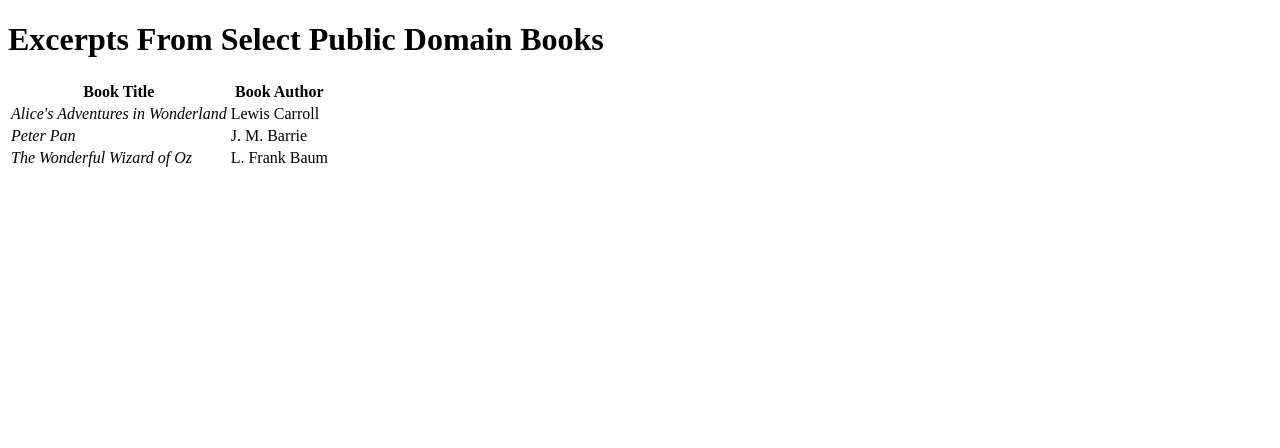
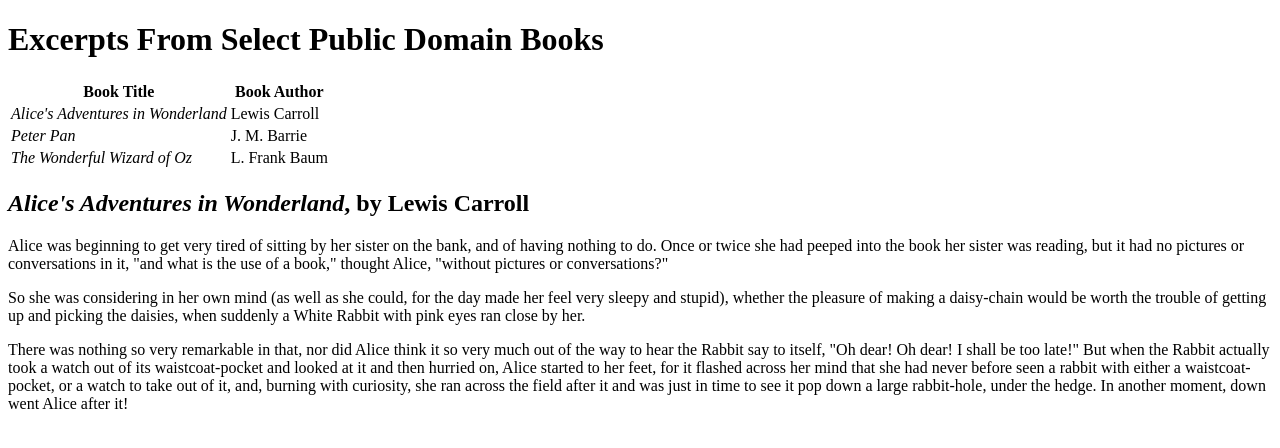
Before and after one commit to joenwoke/ITMD361-Lab3, a plain HTML site: page index.html in a window 1280 px wide. Drawn offline with Linux system fonts and the light colour scheme.

Commit message:
Updated first book's content

```diff
--- a/index.html
+++ b/index.html
@@ -24,3 +24,7 @@
       <td>L. Frank Baum</td>
     </tr>
   </table>
+  <h2><em>Alice's Adventures in Wonderland</em>, by Lewis Carroll</h2>
+  <p>Alice was beginning to get very tired of sitting by her sister on the bank, and of having nothing to do. Once or twice she had peeped into the book her sister was reading, but it had no pictures or conversations in it, "and what is the use of a book," thought Alice, "without pictures or conversations?"</p>
+  <p>So she was considering in her own mind (as well as she could, for the day made her feel very sleepy and stupid), whether the pleasure of making a daisy-chain would be worth the trouble of getting up and picking the daisies, when suddenly a White Rabbit with pink eyes ran close by her.</p>
+  <p>There was nothing so very remarkable in that, nor did Alice think it so very much out of the way to hear the Rabbit say to itself, "Oh dear! Oh dear! I shall be too late!" But when the Rabbit actually took a watch out of its waistcoat-pocket and looked at it and then hurried on, Alice started to her feet, for it flashed across her mind that she had never before seen a rabbit with either a waistcoat-pocket, or a watch to take out of it, and, burning with curiosity, she ran across the field after it and was just in time to see it pop down a large rabbit-hole, under the hedge. In another moment, down went Alice after it!</p>
```
